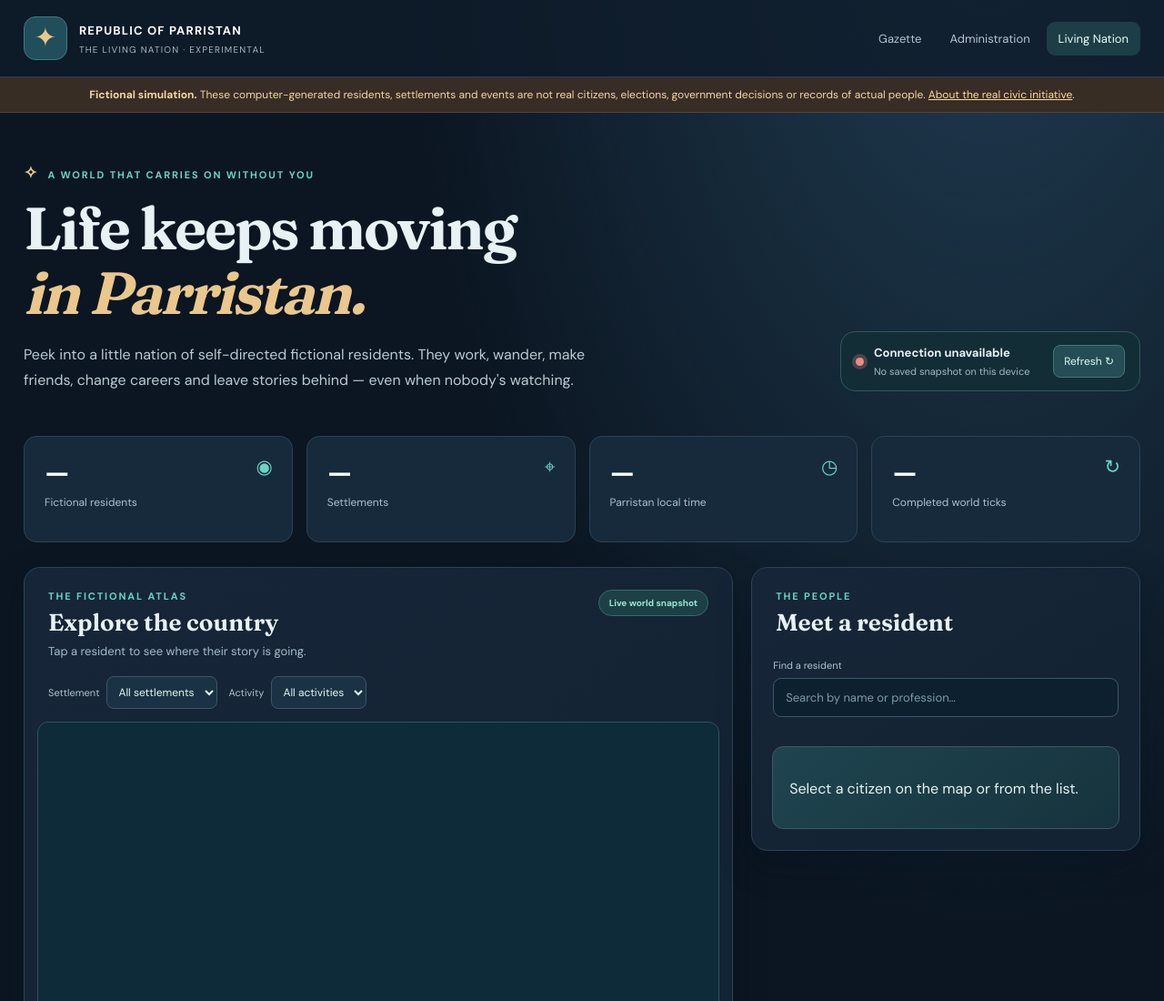
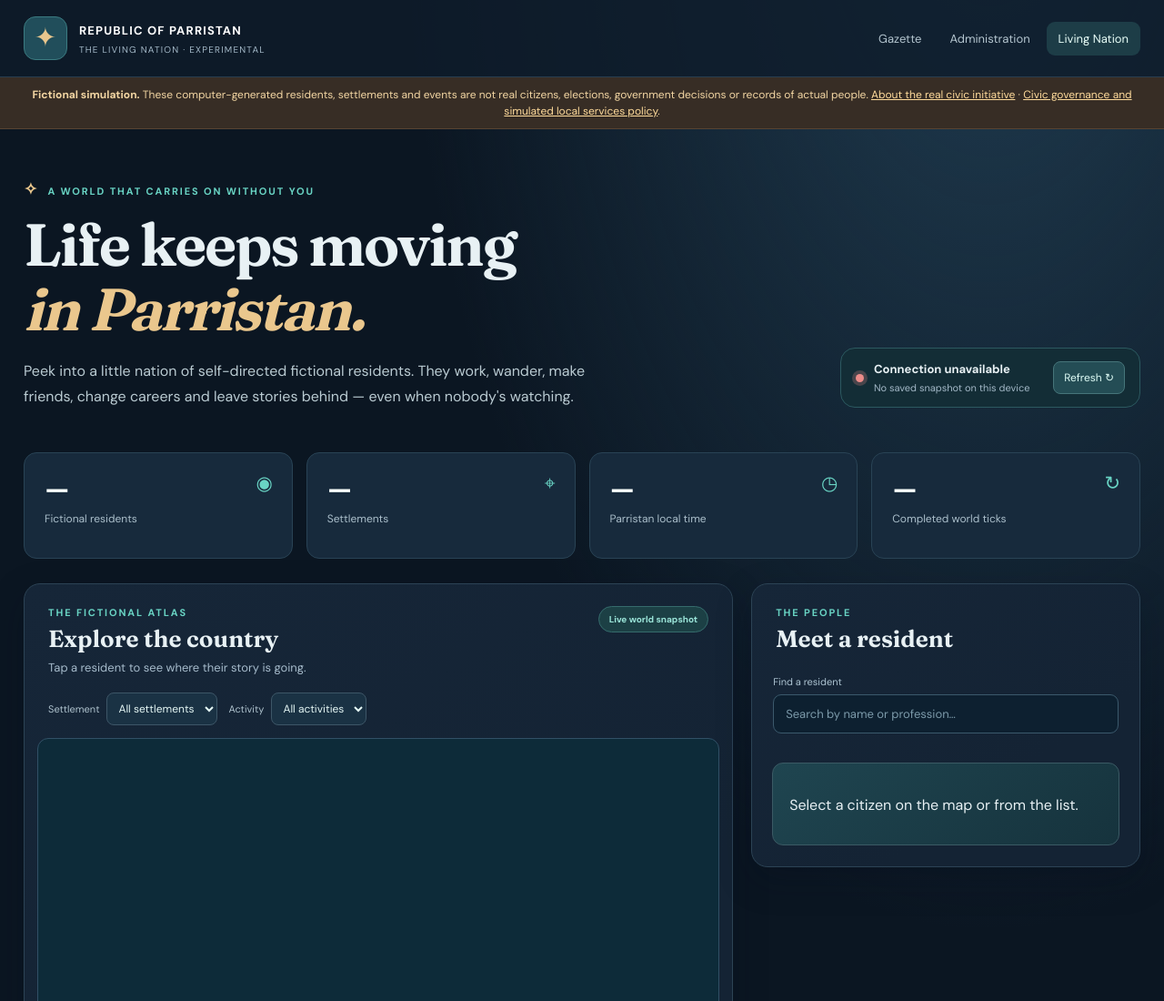
Before and after one commit to Parris-Tech-Services/RepublicOfParristan, a website: page docs/living-nation.html in a window 1280 px wide. Shown: the top 1100 px of the page at 91% size. Drawn offline with Linux system fonts and the light colour scheme; no server answers.

Commit message:
publish civic policy, Article XIII consultation and synchronise public Gazette links

```diff
--- a/docs/living-nation.html
+++ b/docs/living-nation.html
@@ -18,7 +18,7 @@
     <nav aria-label="Primary"><a href="index.html">Gazette</a><a href="administration.html">Administration</a><a class="active" aria-current="page" href="living-nation.html">Living Nation</a></nav>
   </div>
 </header>
-<div class="notice"><strong>Fictional simulation.</strong> These computer-generated residents, settlements and events are not real citizens, elections, government decisions or records of actual people. <a href="about.html">About the real civic initiative</a>.</div>
+<div class="notice"><strong>Fictional simulation.</strong> These computer-generated residents, settlements and events are not real citizens, elections, government decisions or records of actual people. <a href="about.html">About the real civic initiative</a> · <a href="civic-governance.html">Civic governance and simulated local services policy</a>.</div>
 <main id="main" class="shell">
   <section class="intro">
     <div class="eyebrow"><span class="star" aria-hidden="true">✧</span> A WORLD THAT CARRIES ON WITHOUT YOU</div>
```
